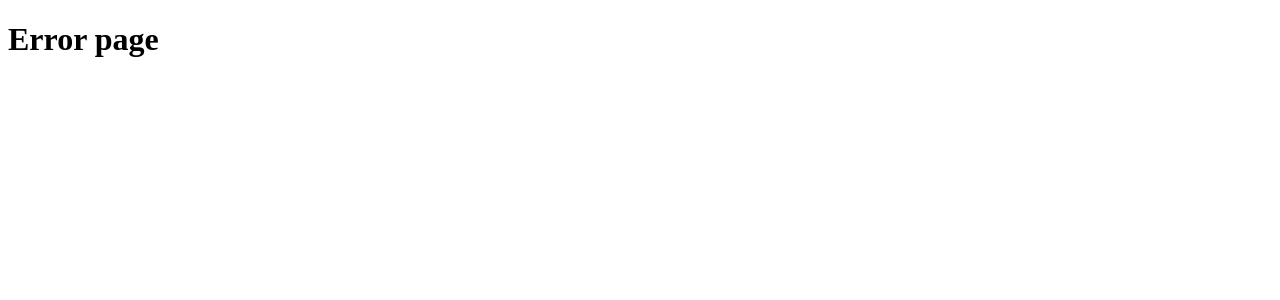
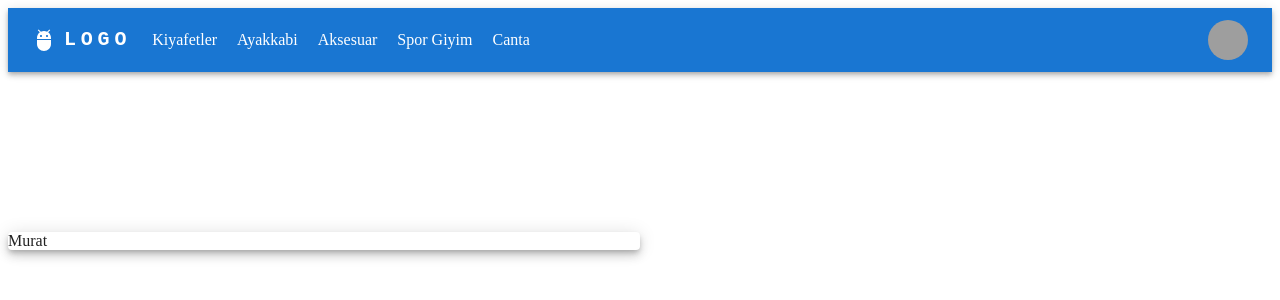
Before and after one commit to MuratOzte/e_Commerce_Web_Application, a React (Vite) app: page /login in a window 1280 px wide. Before the commit this address had no page. Shown: the top 300 px of the page. Built offline with nearby package versions, Linux system fonts and the light colour scheme; grey boxes are pictures that could not be loaded.

Commit message:
router tree setted

```diff
--- /dev/null
+++ b/src/components/Home/Homepage.jsx
@@ -0,0 +1,5 @@
+const Homepage = () => {
+    return <h1>Homepage</h1>;
+};
+
+export default Homepage;
--- a/src/components/login/Login.jsx
+++ b/src/components/login/Login.jsx
@@ -1,7 +1,19 @@
-import { TextField, Button, Box, Grid ,Paper} from '@mui/material';
+import { TextField, Button, Box, Grid, Paper } from '@mui/material';
 
 const Login = () => {
-    return <h1>murattto</h1>
+    return (
+        <>
+            <Paper
+                elevation={6}
+                sx={{
+                    mt: '20vh',
+                    width: '50%',
+                }}
+            >
+                Murat
+            </Paper>
+        </>
+    );
 };
 
 export default Login;
--- a/src/main.jsx
+++ b/src/main.jsx
@@ -1,7 +1,7 @@
 import React from 'react';
 import ReactDOM from 'react-dom/client';
-import Error from './pages/Error.jsx';
-import Layout from './pages/Layout.jsx';
+import { Error, Homepage, Layout, LoginPage } from './pages/index.js';
+
 import { createBrowserRouter, RouterProvider } from 'react-router-dom';
 import './index.css';
 
@@ -10,6 +10,16 @@ const router = createBrowserRouter([
         path: '/',
         element: <Layout />,
         errorElement: <Error />,
+        children: [
+            {
+                index: true,
+                element: <Homepage />,
+            },
+            {
+                path: 'login',
+                element: <LoginPage />,
+            },
+        ],
     },
 ]);
 
--- a/src/pages/Error.jsx
+++ b/src/pages/Error.jsx
@@ -2,4 +2,6 @@ const Error = () => {
     return <h1>Error page</h1>;
 };
 
+
+
 export default Error;
--- /dev/null
+++ b/src/pages/Homepage.jsx
@@ -0,0 +1,5 @@
+const Homepage = () => {
+    return <h1>Homepage</h1>;
+};
+
+export default Homepage;
--- a/src/pages/LoginPage.jsx
+++ b/src/pages/LoginPage.jsx
@@ -0,0 +1,7 @@
+import Login from '../components/login/Login';
+
+const LoginPage = () => {
+    return <Login />;
+};
+
+export default LoginPage;
--- /dev/null
+++ b/src/pages/index.js
@@ -0,0 +1,6 @@
+import Error from '../pages/Error';
+import Homepage from './Homepage';
+import Layout from './Layout';
+import LoginPage from './LoginPage';
+
+export { Error, Homepage, Layout, LoginPage };
```
